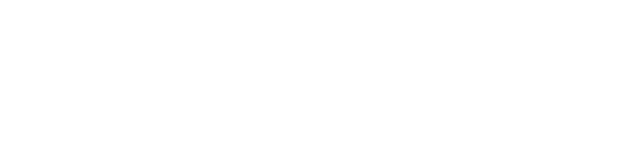
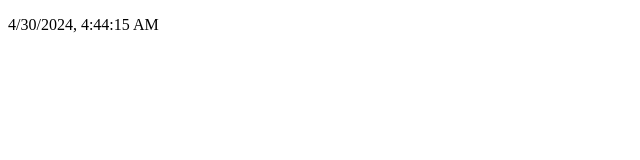
Before and after one commit to acciojob/clock-AmanKaushik975, a website: page main.html in a window 1280 px wide. Shown: the whole page, without its empty margins (0-640 px from the left). Drawn offline with Linux system fonts and the light colour scheme.

Commit message:
created a submission

```diff
--- a/main.html
+++ b/main.html
@@ -8,6 +8,7 @@
 
 <body>
 	<!-- the entire body must be written by student -->
+	<P id="timer"></P>
     <script type="text/javascript" src="./script.js">
 </script>
 
--- a/script.js
+++ b/script.js
@@ -1 +1,10 @@
 //your JS code here. If required.
+
+var timerElement = document.getElementById("timer");
+
+// Function to update date and time
+let currentDate = new Date();
+setInterval(function(){
+    currentDate = new Date();
+    timerElement.innerHTML = currentDate.toLocaleString();
+}, 1000);
```
